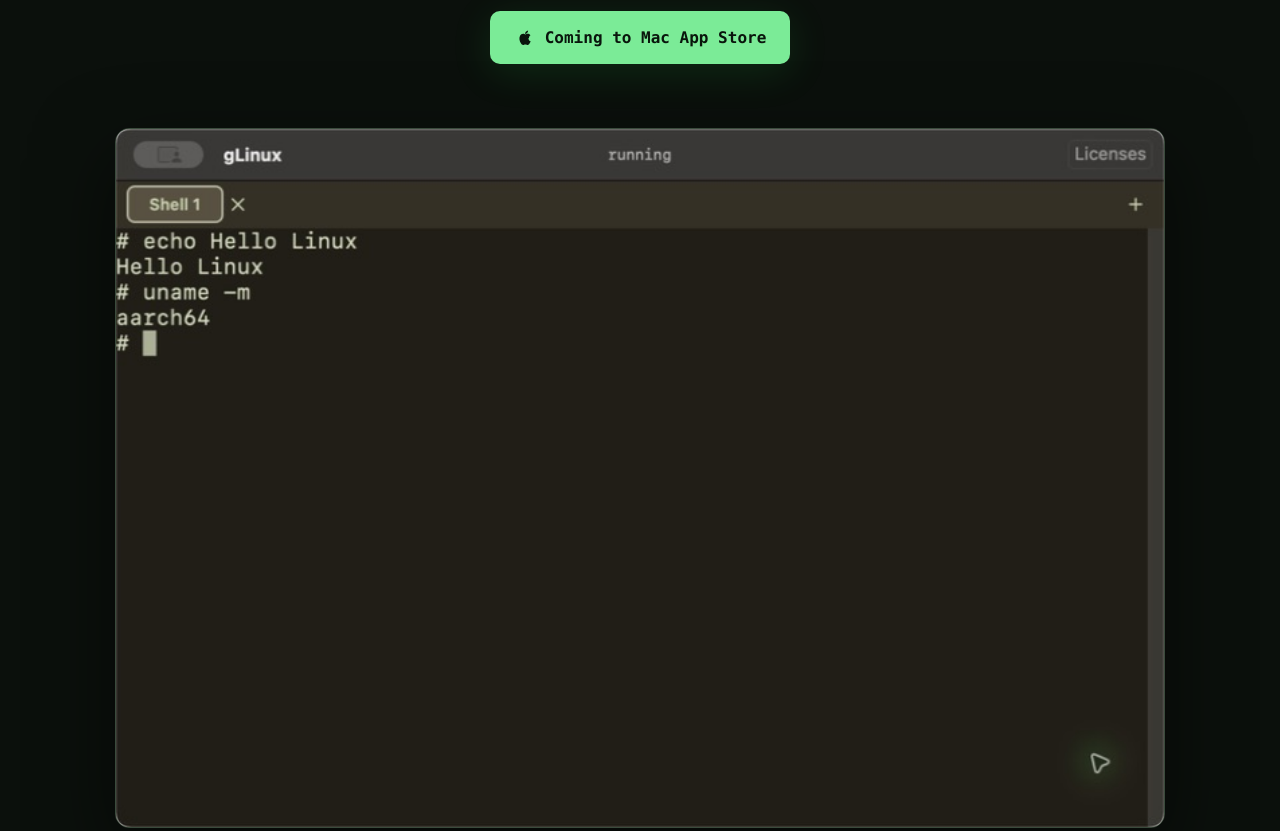
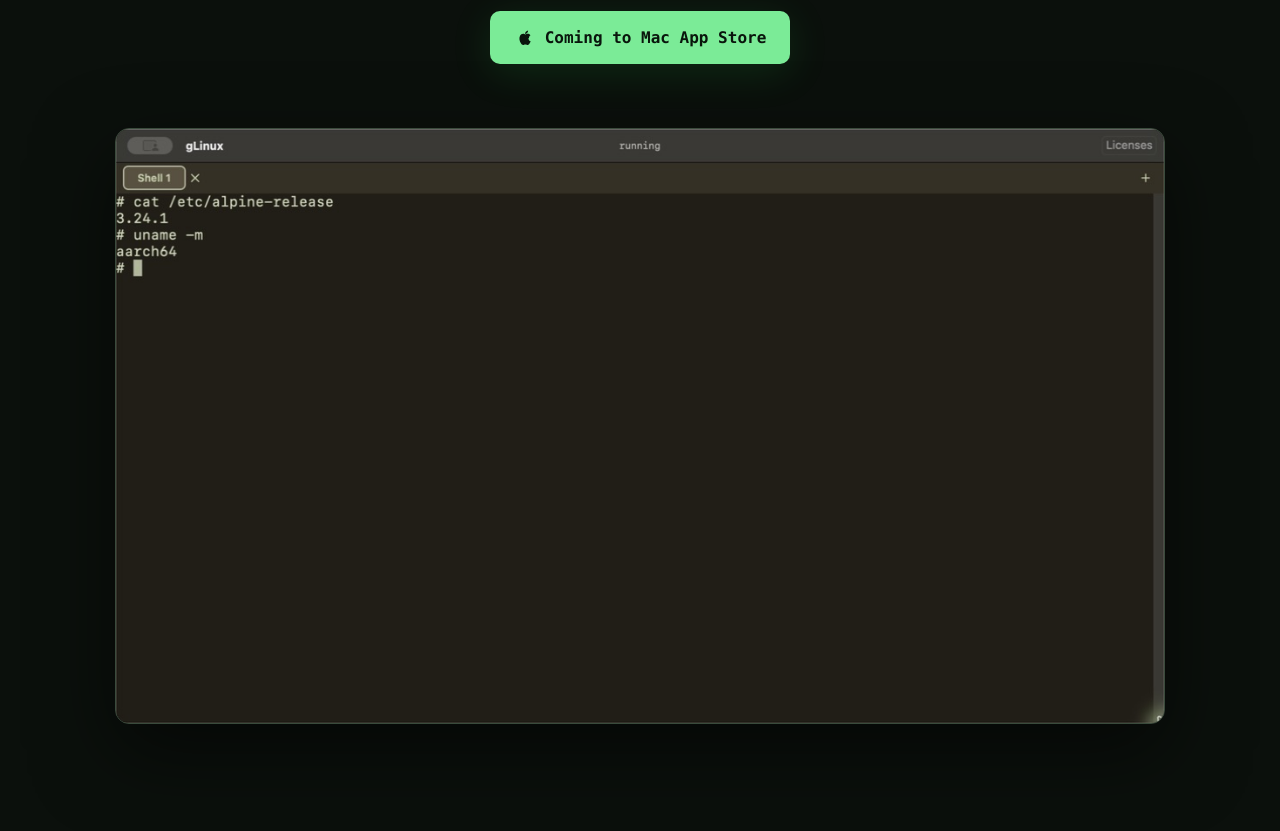
Before and after one commit to sirouni/glinux-legal, a plain HTML site: page index.html in a window 1280 px wide. Shown: the part 360-1191 px from the top of the page. Drawn offline with Linux system fonts and the light colour scheme.

Commit message:
Replace landing page image with fresh unmodified app capture

```diff
--- a/index.html
+++ b/index.html
@@ -7,7 +7,7 @@
   <meta property="og:title" content="gLinux — Linux, one click away">
   <meta property="og:description" content="A ready-to-use Alpine Linux shell for your Apple Silicon Mac.">
   <meta property="og:type" content="website">
-  <meta property="og:image" content="https://sirouni.github.io/glinux-legal/assets/glinux-shell.jpg">
+  <meta property="og:image" content="https://sirouni.github.io/glinux-legal/assets/glinux-shell-real.png">
   <title>gLinux — Linux, one click away</title>
   <link rel="icon" href="assets/glinux-icon.png">
   <link rel="stylesheet" href="landing.css">
@@ -27,7 +27,7 @@
       <h1 id="hero-title">Linux, one click away.</h1>
       <p class="hero-subtitle">A ready-to-use Alpine Linux shell for your Mac.</p>
       <span class="store-status" aria-label="Coming to Mac App Store"><svg viewBox="0 0 24 24" aria-hidden="true"><path fill="currentColor" d="M17.1 12.5c0-2 1.6-3 1.7-3.1-.9-1.4-2.4-1.6-2.9-1.6-1.2-.1-2.2.7-2.8.7-.7 0-1.7-.7-2.7-.7-1.4 0-2.8.9-3.5 2.2-1.5 2.6-.4 6.5 1 8.6.7 1 1.5 2 2.5 2 .9 0 1.2-.6 2.6-.6s1.6.6 2.6.6 1.7-.9 2.3-1.9c.8-1.1 1.1-2.2 1.1-2.3-1.5-.6-2.5-2-2.5-3.9ZM15.1 6.6c.6-.7 1.1-1.7 1-2.6-.9.1-1.9.7-2.5 1.4-.6.7-1.1 1.6-1 2.5.9.1 1.9-.5 2.5-1.3Z"/></svg>Coming to Mac App Store</span>
-      <figure class="product-window"><img src="assets/glinux-shell.jpg" width="780" height="520" alt="gLinux running Alpine Linux commands in a Mac window: echo Hello Linux and uname -m returning aarch64"></figure>
+      <figure class="product-window"><img src="assets/glinux-shell-real.png" width="1202" height="682" alt="gLinux running Alpine Linux commands in a Mac window: cat /etc/alpine-release returning 3.24.1 and uname -m returning aarch64"></figure>
     </section>
     <section id="features" class="features wrap" aria-label="Features">
       <article><span class="feature-icon" aria-hidden="true">&gt;_</span><h2>Ready when you are</h2><p>Open the app and start using the included Alpine Linux command line. No Linux image download or setup step.</p></article>
```
Also changed, not shown: assets/glinux-shell-real.png (added), assets/glinux-shell.jpg (deleted).
